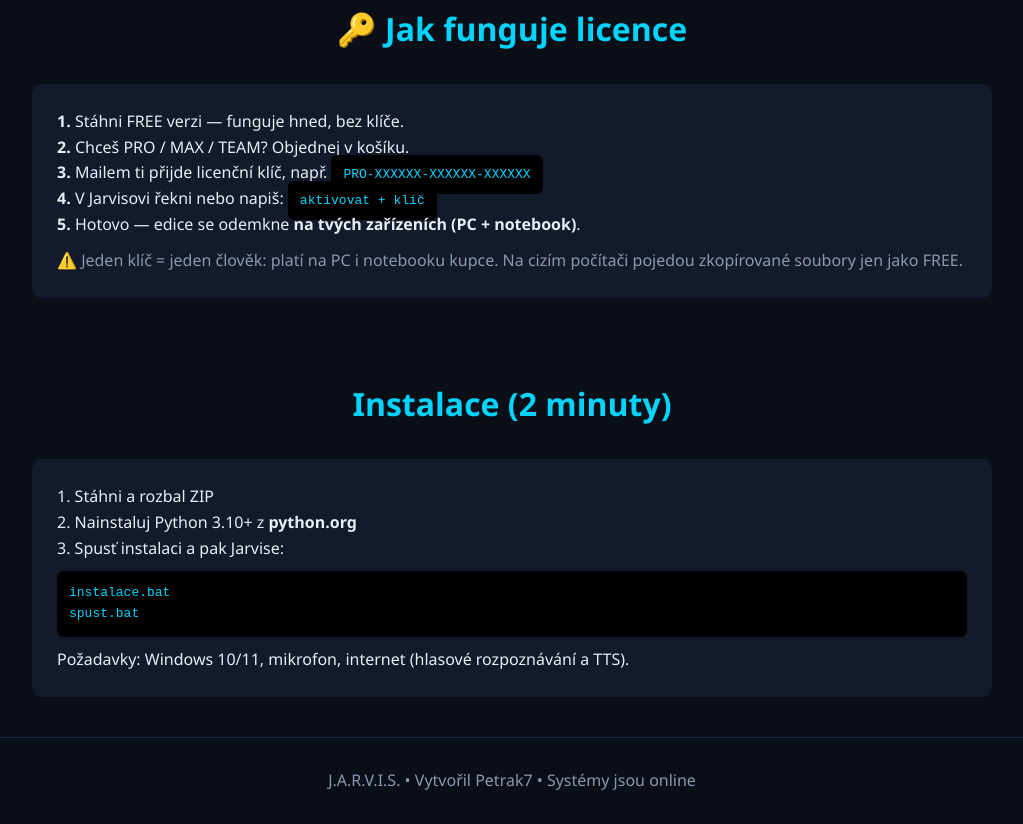
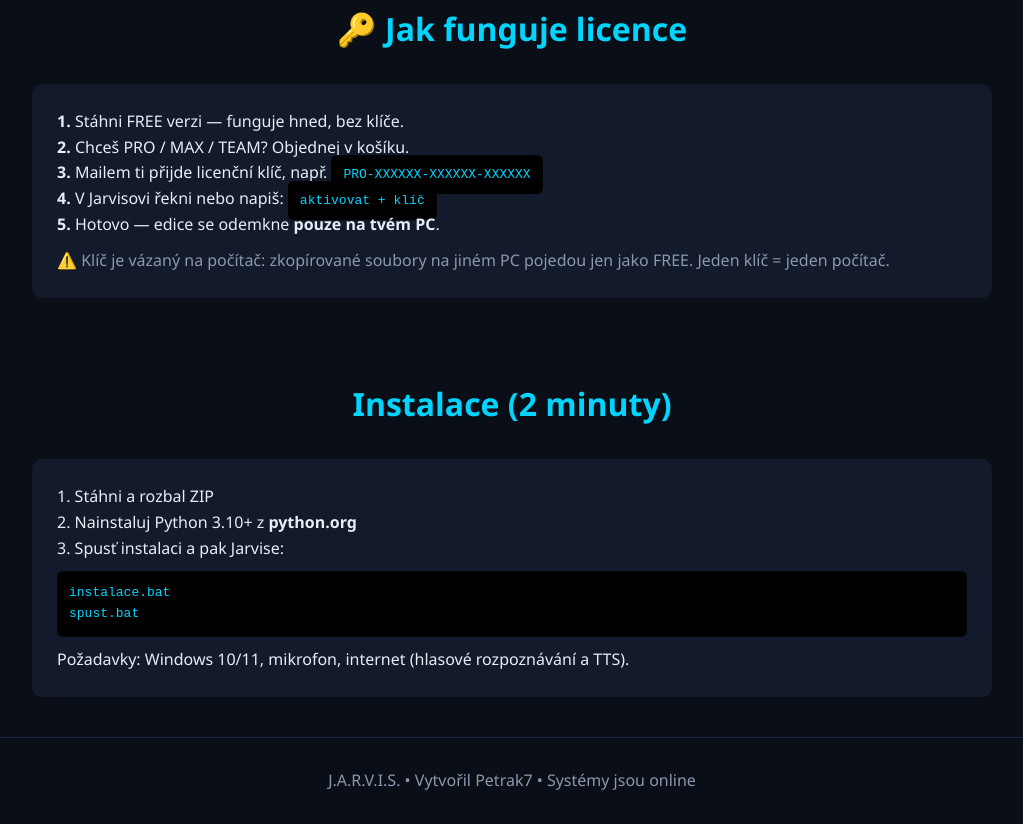
Before and after one commit to ytbpetrak7-create/cesjarvis, a plain HTML site: page index.html in a window 1280 px wide. Shown: the part 2432-3256 px from the top of the page, without its empty margins (128-1151 px from the left). Drawn offline with Linux system fonts and the light colour scheme.

Commit message:
Licence zpet na 1 PC

```diff
--- a/index.html
+++ b/index.html
@@ -187,8 +187,8 @@
     <b>2.</b> Chceš PRO / MAX / TEAM? Objednej v košíku.<br>
     <b>3.</b> Mailem ti přijde licenční klíč, např. <code style="display:inline;">PRO-XXXXXX-XXXXXX-XXXXXX</code><br>
     <b>4.</b> V Jarvisovi řekni nebo napiš: <code style="display:inline;">aktivovat + klíč</code><br>
-    <b>5.</b> Hotovo — edice se odemkne <b>na tvých zařízeních (PC + notebook)</b>.</p>
-    <p style="color:var(--muted);margin-top:10px;">⚠️ Jeden klíč = jeden člověk: platí na PC i notebooku kupce. Na cizím počítači pojedou zkopírované soubory jen jako FREE.</p>
+    <b>5.</b> Hotovo — edice se odemkne <b>pouze na tvém PC</b>.</p>
+    <p style="color:var(--muted);margin-top:10px;">⚠️ Klíč je vázaný na počítač: zkopírované soubory na jiném PC pojedou jen jako FREE. Jeden klíč = jeden počítač.</p>
   </div>
 </section>
 
```
Also changed, not shown: 1 other file.
